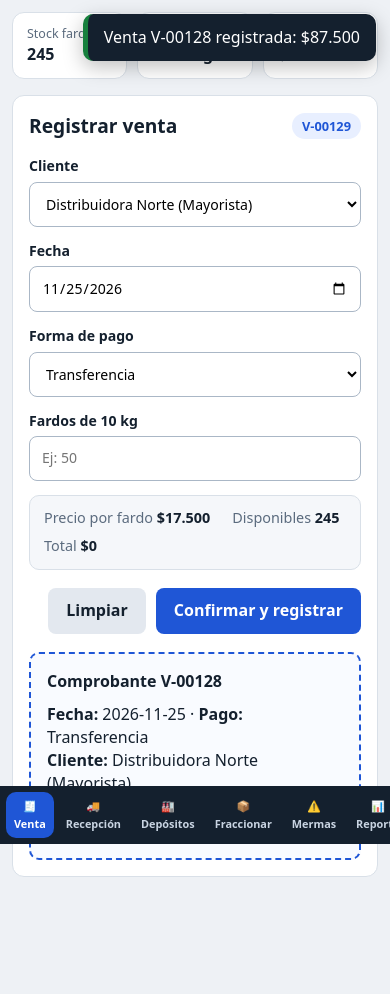
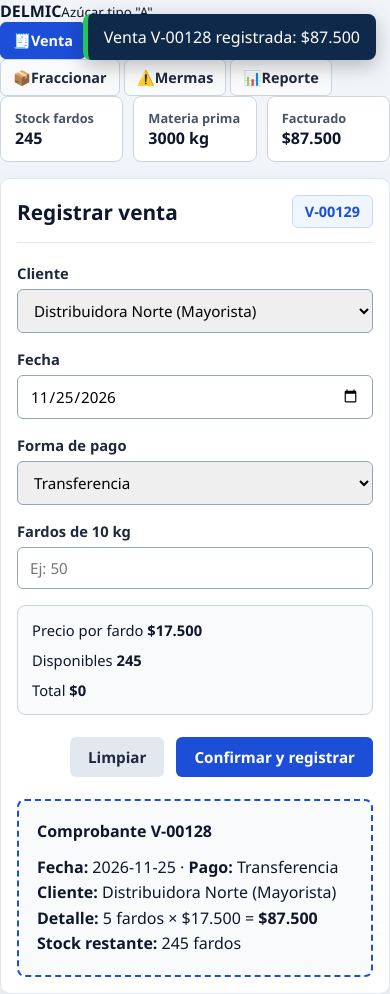
Before and after one commit to candereynozo919-ux/sga-delmic-azucar, a plain HTML site: page index.html in a window 390 px wide. Both pictures are taken after typing "5" into the empty fields and a click on the button "Confirmar y registrar". Before the commit the page ends 957 px from the top, so only its background shows below. Drawn offline with Linux system fonts and the light colour scheme.

Commit message:
Refactor CSS styles for improved design and layout

```diff
--- a/styles.css
+++ b/styles.css
@@ -1,70 +1,63 @@
-:root{--ink:#14202e;--mut:#5b6b7e;--bg:#eef1f5;--card:#fff;--line:#d9e0e8;--pri:#1f56d6;--ok:#17803d;--bad:#c62828;--warn:#d98a00;--r:12px}
-*{box-sizing:border-box;margin:0;padding:0}
-body{font-family:system-ui,-apple-system,"Segoe UI",Roboto,sans-serif;background:var(--bg);color:var(--ink);display:flex;min-height:100vh;line-height:1.45}
+:root{--pri:#1d4ed8;--ok:#15803d;--bad:#dc2626}
+*{box-sizing:border-box;margin:0;padding:0;font-family:"Segoe UI",Arial,sans-serif}
+body{background:#f1f5f9;color:#0f172a}
 .hide{display:none!important}
 
-.side{width:200px;background:var(--ink);color:#fff;padding:20px 12px;position:sticky;top:0;height:100vh;flex-shrink:0}
-.logo{padding:0 8px 22px}.logo b{font-size:1.4rem;letter-spacing:.06em;display:block}.logo small{color:#9fb0c4}
-#menu{display:flex;flex-direction:column;gap:4px}
-.tab{background:none;border:0;color:#c9d4e2;text-align:left;padding:11px 12px;border-radius:10px;font-size:.95rem;cursor:pointer;display:flex;gap:10px;align-items:center;transition:background .15s}
-.tab:hover{background:#22344a}.tab.on{background:var(--pri);color:#fff;font-weight:600}
+.topbar{background:linear-gradient(90deg,#0f294a,#1d4ed8);color:#fff;padding:16px 24px;display:flex;justify-content:space-between;align-items:center;flex-wrap:wrap;gap:12px}
+.brand{display:flex;align-items:center;gap:14px}
+.badge-marca{background:#fff;color:#0f294a;font-weight:800;padding:8px 12px;border-radius:8px;letter-spacing:1px}
+.topbar h1{font-size:1.15rem}.topbar p{font-size:.85rem;opacity:.9}
+.rol-box{background:rgba(255,255,255,.14);padding:8px 14px;border-radius:8px;font-size:.9rem}
 
-main{flex:1;padding:20px;max-width:880px;margin:0 auto;width:100%}
+/* pestañas desplazables */
+.menu-casos{background:#fff;border-bottom:1px solid #cbd5e1;padding:10px 24px;display:flex;gap:8px;overflow-x:auto;flex-wrap:nowrap;-webkit-overflow-scrolling:touch;scrollbar-width:thin}
+.tab{border:1px solid #cbd5e1;background:#f8fafc;color:#1e293b;padding:8px 12px;border-radius:6px;cursor:pointer;font-weight:600;font-size:.9rem;white-space:nowrap;flex:0 0 auto}
+.tab.on{background:var(--pri);color:#fff;border-color:var(--pri)}
+
+.contenedor{max-width:900px;margin:24px auto;padding:0 16px}
 .strip{display:grid;grid-template-columns:repeat(3,1fr);gap:10px;margin-bottom:16px}
-.strip div{background:var(--card);border:1px solid var(--line);border-radius:var(--r);padding:12px 14px}
-.strip small{color:var(--mut);display:block;font-size:.78rem}.strip b{font-size:1.25rem;transition:color .3s}
-.strip b.flash{color:var(--pri)}
+.strip div{background:#fff;border:1px solid #cbd5e1;border-radius:8px;padding:12px 14px}
+.strip small{display:block;font-size:.8rem;color:#475569;font-weight:600}
+.strip b{font-size:1.3rem;transition:color .3s}.strip b.flash{color:var(--pri)}
 
-.card{background:var(--card);border:1px solid var(--line);border-radius:var(--r);padding:22px;animation:in .2s ease}
-@keyframes in{from{opacity:0}to{opacity:1}}
-h2{font-size:1.2rem;margin-bottom:16px;display:flex;justify-content:space-between;gap:8px;flex-wrap:wrap;align-items:center}
-h2 em{font-style:normal;font-size:.8rem;font-weight:600;color:var(--pri);background:#e8efff;padding:4px 10px;border-radius:99px}
+.card{background:#fff;border-radius:10px;padding:24px;box-shadow:0 4px 14px rgba(15,23,42,.08);border:1px solid #e2e8f0}
+h2{display:flex;justify-content:space-between;align-items:center;border-bottom:1px solid #e2e8f0;padding-bottom:14px;margin-bottom:20px;gap:10px;flex-wrap:wrap;font-size:1.3rem}
+h2 em{font-style:normal;font-size:.9rem;background:#eff6ff;color:var(--pri);font-weight:700;padding:6px 12px;border-radius:6px;border:1px solid #bfdbfe}
 h3{font-size:1rem;margin:20px 0 10px}
-.grid{display:grid;grid-template-columns:1fr 1fr;gap:14px}.full{grid-column:1/-1}
-label{display:flex;flex-direction:column;gap:5px;font-size:.88rem;font-weight:600}
-input,select{padding:11px 12px;border:1px solid #aab7c6;border-radius:8px;font:inherit;font-weight:400;background:#fff;min-width:0}
-input:focus,select:focus,button:focus-visible{outline:2px solid var(--pri);outline-offset:1px}
-input.err{border-color:var(--bad);background:#fff5f5}
-.info{display:flex;flex-wrap:wrap;gap:8px 22px;background:#f5f7fa;border:1px solid var(--line);border-radius:10px;padding:12px 14px;font-size:.9rem;color:var(--mut)}
-.info b{color:var(--ink)}
-.acc{display:flex;justify-content:flex-end;gap:10px;margin-top:4px}
-button{font:inherit;font-weight:600;padding:11px 18px;border:0;border-radius:8px;cursor:pointer}
-.pri{background:var(--pri);color:#fff}.ok{background:var(--ok);color:#fff}.bad{background:var(--bad);color:#fff}.sec{background:#e3e8ef;color:var(--ink)}
-button:active{transform:scale(.98)}
+.grid{display:grid;grid-template-columns:repeat(2,1fr);gap:16px}.full{grid-column:1/-1}
+label{display:flex;flex-direction:column;gap:6px;font-weight:600;font-size:.92rem;color:#1e293b}
+input,select{padding:10px 12px;border:1px solid #94a3b8;border-radius:6px;font-size:.95rem;font-weight:400;min-width:0}
+input.err{border-color:var(--bad);background:#fef2f2}
+.info{background:#f8fafc;border:1px solid #cbd5e1;border-radius:8px;padding:14px;display:grid;grid-template-columns:repeat(2,1fr);gap:10px;font-size:.92rem}
+.acc{display:flex;justify-content:flex-end;gap:12px;margin-top:6px}
+button{padding:10px 18px;border-radius:6px;font-weight:600;cursor:pointer;border:none;font-size:.95rem}
+.pri{background:var(--pri);color:#fff}.pri:hover{background:#1e40af}
+.ok{background:var(--ok);color:#fff}.ok:hover{background:#166534}
+.bad{background:var(--bad);color:#fff}.bad:hover{background:#b91c1c}
+.sec{background:#e2e8f0;color:#1e293b}
 
-.comp{margin-top:18px;border:2px dashed var(--pri);border-radius:10px;padding:16px;background:#f9fbff}
+.comp{margin-top:22px;border:2px dashed var(--pri);background:#f8fafc;border-radius:8px;padding:18px;line-height:1.6}
 .comp.good{border-color:var(--ok)}.comp.bad-c{border-color:var(--bad)}.comp h3{margin-top:0}
 
-.deps{display:grid;gap:10px;margin-bottom:16px}
-.dep .top{display:flex;justify-content:space-between;font-size:.88rem;margin-bottom:4px}
-.bar{height:12px;background:#e3e8ef;border-radius:99px;overflow:hidden}
-.bar i{display:block;height:100%;background:var(--pri);border-radius:99px;transition:width .5s}
-.bar i.hi{background:var(--warn)}
+.deps{display:grid;gap:12px;margin-bottom:18px}
+.dep .top{display:flex;justify-content:space-between;font-size:.9rem;margin-bottom:4px;gap:8px}
+.bar{height:12px;background:#e2e8f0;border-radius:99px;overflow:hidden}
+.bar i{display:block;height:100%;background:var(--pri);transition:width .5s}.bar i.hi{background:#d97706}
 
-.kpis{display:grid;grid-template-columns:repeat(3,1fr);gap:10px}
-.kpi{border:1px solid var(--line);border-radius:10px;padding:12px;border-left:5px solid var(--pri)}
-.kpi small{color:var(--mut);display:block;font-size:.8rem}.kpi b{font-size:1.4rem}
-.kpi.low{border-left-color:var(--bad)}.kpi.good{border-left-color:var(--ok)}
-.alert{background:#fdecec;color:var(--bad);border:1px solid #f3b9b9;border-radius:10px;padding:11px 14px;font-weight:600;margin-bottom:12px}
-.alert.warn{background:#fff6e0;color:#8a5a00;border-color:#f0d28a}
-.tw{overflow-x:auto}table{width:100%;border-collapse:collapse;font-size:.86rem}
-th,td{text-align:left;padding:8px;border-bottom:1px solid var(--line);white-space:nowrap}td:nth-child(3){white-space:normal}
-.tag{padding:2px 8px;border-radius:99px;font-size:.75rem;font-weight:700;background:#e8efff;color:var(--pri)}
-.tag.Venta{background:#e7f5ec;color:var(--ok)}.tag.Baja{background:#fdecec;color:var(--bad)}.tag.Recepción{background:#fff6e0;color:#8a5a00}
+.kpis{display:grid;grid-template-columns:repeat(3,1fr);gap:14px}
+.kpi{background:#f8fafc;border:1px solid #cbd5e1;border-radius:8px;padding:16px;display:flex;flex-direction:column;gap:6px}
+.kpi small{font-size:.85rem;color:#475569;font-weight:600}.kpi b{font-size:1.45rem}
+.kpi.low b{color:var(--bad)}.kpi.good b{color:var(--ok)}
+.alert{padding:12px 14px;border-radius:6px;font-weight:600;background:#fef2f2;color:#b91c1c;border:1px solid #fecaca;margin-bottom:14px}
+.alert.warn{background:#fffbeb;color:#92400e;border-color:#fde68a}
+.tw{overflow-x:auto}table{width:100%;border-collapse:collapse;font-size:.88rem}
+th,td{text-align:left;padding:8px;border-bottom:1px solid #e2e8f0;white-space:nowrap}td:nth-child(3){white-space:normal}
+.tag{padding:2px 8px;border-radius:99px;font-size:.75rem;font-weight:700;background:#eff6ff;color:var(--pri)}
+.tag.Venta,.tag.Fraccionamiento{background:#f0fdf4;color:var(--ok)}.tag.Baja{background:#fef2f2;color:#b91c1c}.tag.Recepción{background:#fffbeb;color:#92400e}
 
 #toasts{position:fixed;top:14px;right:14px;display:flex;flex-direction:column;gap:8px;z-index:10;max-width:calc(100vw - 28px)}
-.toast{background:var(--ink);color:#fff;padding:12px 16px;border-radius:10px;border-left:5px solid var(--ok);box-shadow:0 6px 20px rgba(0,0,0,.25);animation:in .2s}
-.toast.error{border-left-color:var(--bad)}
+.toast{background:#0f294a;color:#fff;padding:12px 16px;border-radius:8px;border-left:5px solid #22c55e;box-shadow:0 6px 20px rgba(0,0,0,.25)}
+.toast.error{border-left-color:#ef4444}
 
-@media(max-width:760px){
-  body{flex-direction:column;padding-bottom:68px}
-  .side{position:fixed;bottom:0;left:0;right:0;top:auto;width:100%;height:auto;padding:6px;z-index:5}
-  .logo{display:none}
-  #menu{flex-direction:row;justify-content:space-around}
-  .tab{flex-direction:column;gap:2px;padding:6px 8px;font-size:.68rem;text-align:center}
-  main{padding:12px}
-  .grid,.kpis{grid-template-columns:1fr}
-  .strip b{font-size:1rem}
-  .card{padding:16px}
-}
-@media(prefers-reduced-motion:reduce){*{animation:none!important;transition:none!important}}
+@media(max-width:720px){.kpis{grid-template-columns:repeat(2,1fr)}}
+@media(max-width:640px){.grid,.info,.kpis{grid-template-columns:1fr}.strip b{font-size:1rem}.card{padding:16px}.menu-casos,.topbar{padding-left:14px;padding-right:14px}}
```
